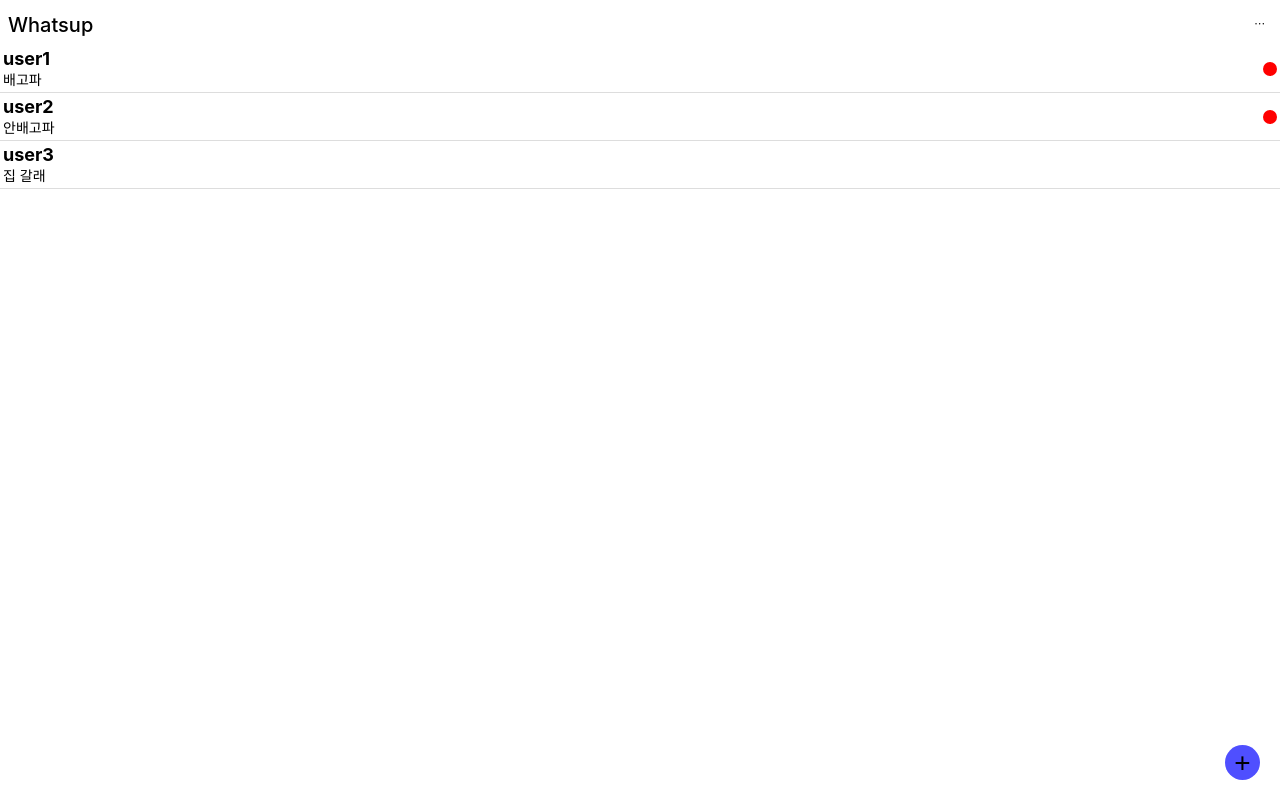
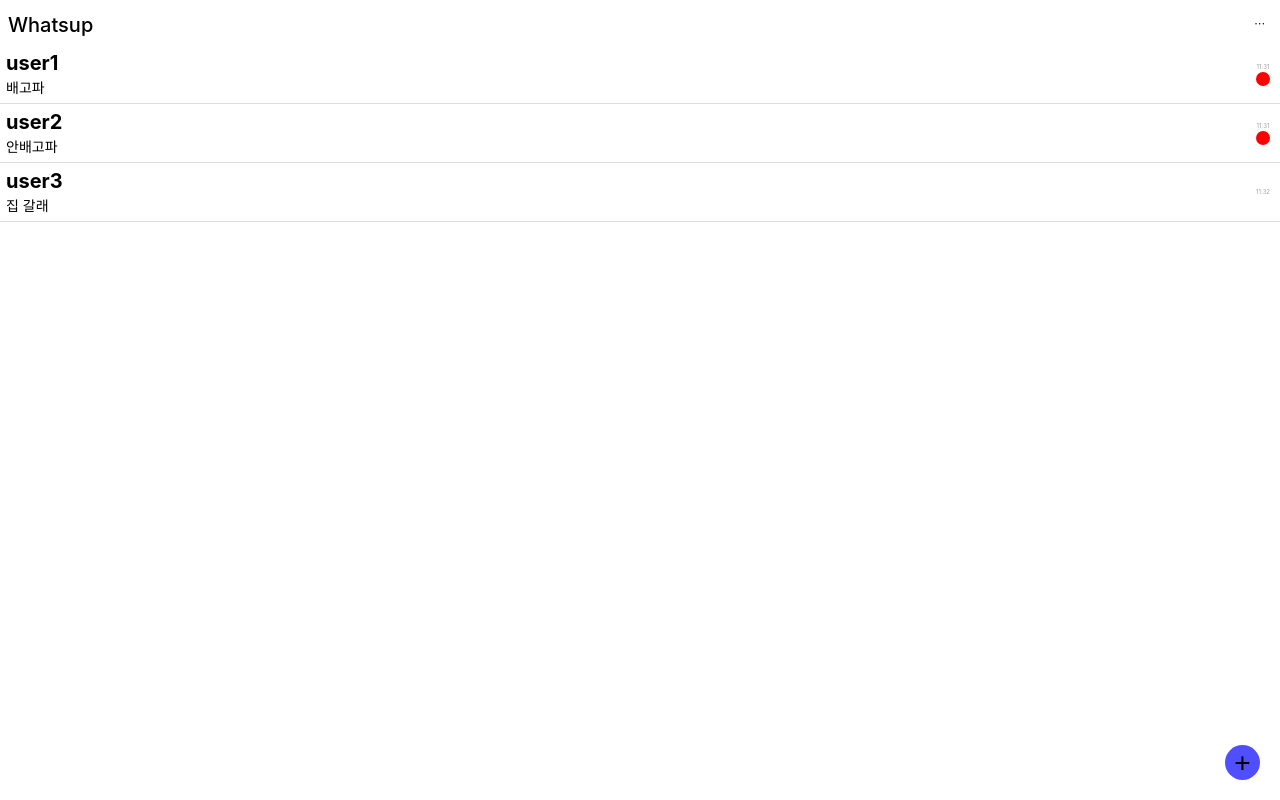
Before and after one commit to 1sTeam/react-spring-chat-frontend, a React (Create React App) app: page / in a window 1280 px wide. Built offline with nearby package versions, Linux system fonts and the light colour scheme.

Commit message:
[Feat] : ChatListItem CSS padding 수정

```diff
--- a/src/components/ChatListItem.js
+++ b/src/components/ChatListItem.js
@@ -1,7 +1,7 @@
 import "../css/ChatListItem.css";
 import { useNavigate } from "react-router-dom";
 
-function ChatListItem({ chatRoomName, currentTalk, isChecked }) {
+function ChatListItem({ chatRoomName, currentTalk, currentChat, isChecked }) {
   const navigate = useNavigate();
   const goChatRoom = () => {
     navigate("/ChatRoom");
@@ -9,10 +9,13 @@ function ChatListItem({ chatRoomName, currentTalk, isChecked }) {
   return (
     <div className="chatRoomInfo" onClick={goChatRoom}>
       <div>
-        <div id="chatRoomName">{chatRoomName}</div>
-        <div id="currentTalk">{currentTalk}</div>
+        <div className="chatRoomName">{chatRoomName}</div>
+        <div className="currentTalk">{currentTalk}</div>
       </div>
-      <div className={`alarm ${isChecked ? "checked" : ""}`}></div>
+      <div className="chatOption">
+        <div className="currentTime">{currentChat}</div>
+        <div className={`alarm ${isChecked ? "checked" : ""}`}></div>
+      </div>
     </div>
   );
 }
--- a/src/css/ChatListItem.css
+++ b/src/css/ChatListItem.css
@@ -1,5 +1,5 @@
 :root {
-  --font-chatRoomName-size: 18px;
+  --font-chatRoomName-size: 20px;
   --font-currentTalk-size: 14px;
 }
 
@@ -8,19 +8,31 @@
   justify-content: space-between;
   align-items: center;
   border-bottom: 1px solid #dddddd;
-  padding: 3px;
+  padding: 6px;
 }
 
 .chatRoomInfo:hover {
   background-color: #dfdfdf;
 }
 
-#chatRoomName {
+.chatRoomName {
   font-size: var(--font-chatRoomName-size);
   font-weight: bold;
+  padding-bottom: 2px;
 }
-#currentTalk {
+.currentTalk {
   font-size: var(--font-currentTalk-size);
+}
+
+.currentTime {
+  font-size: 6px;
+  color: #9f9f9f;
+  padding-bottom: 2px;
+}
+
+.chatOption {
+  text-align: center;
+  padding-right: 4px;
 }
 
 .alarm {
--- a/src/routers/ChatList.js
+++ b/src/routers/ChatList.js
@@ -9,16 +9,19 @@ function ChatList() {
     {
       chatRoomName: "user1",
       currentTalk: "배고파",
+      currentTime: "11:31",
       isChecked: false,
     },
     {
       chatRoomName: "user2",
       currentTalk: "안배고파",
+      currentTime: "11:31",
       isChecked: false,
     },
     {
       chatRoomName: "user3",
       currentTalk: "집 갈래",
+      currentTime: "11:32",
       isChecked: true,
     },
   ]);
@@ -41,6 +44,7 @@ function ChatList() {
             key={g.chatRoomName}
             chatRoomName={g.chatRoomName}
             currentTalk={g.currentTalk}
+            currentChat={g.currentTime}
             isChecked={g.isChecked}
           />
         ))}
```
